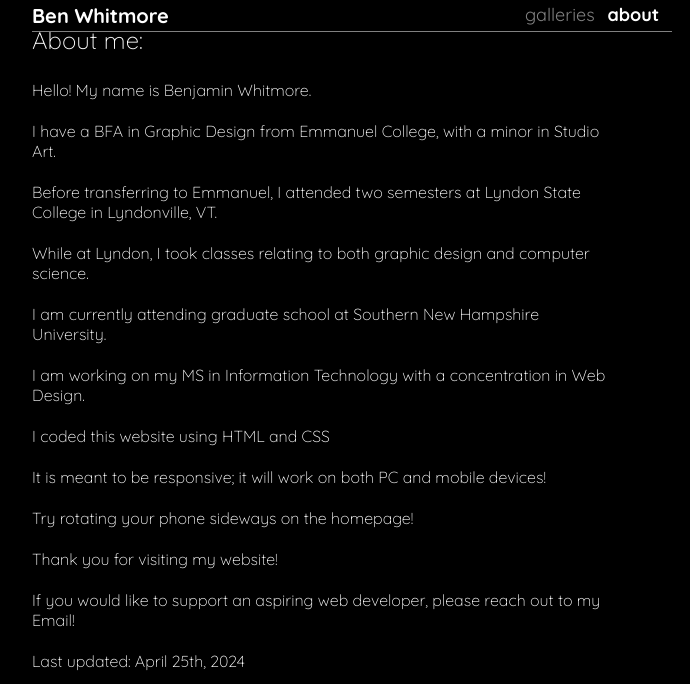
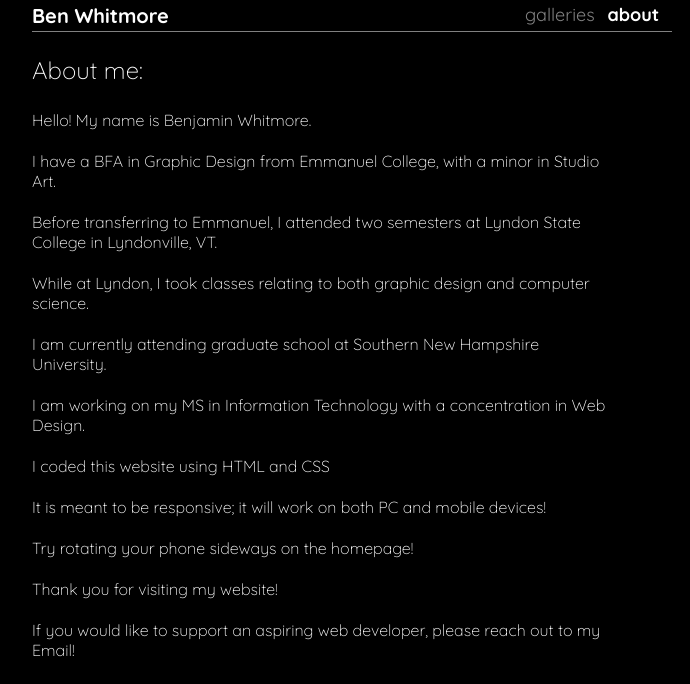
Before and after one commit to benwhitmore/website, a plain HTML site: page html/about.html in a window 1280 px wide. Shown: the top 684 px of the page, without its empty margins (288-978 px from the left). Drawn offline with Linux system fonts and the light colour scheme.

Commit message:
Update main.css
updated h2.top so that header on about page doesn't hide behind navbar

```diff
--- a/css/main.css
+++ b/css/main.css
@@ -102,6 +102,9 @@ h2 {
   font-weight: 300;
   padding-bottom: 5px;
   Padding-top: 5px;
+}
+h2.top{
+  padding-top: 35px; /* Top-most h2 element has top padding so that it doesn't hide behind navbar */
 }
 h3 {
   padding-right: 10%;
```
